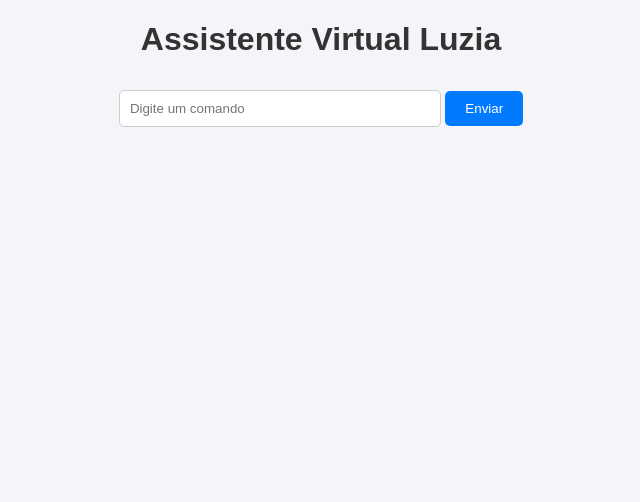
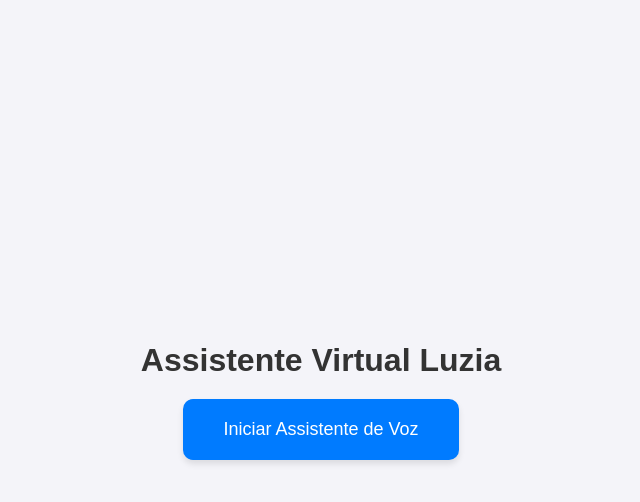
Before and after one commit to devAnnaEliza/assistentevirtual_py, a plain HTML site: page index.html in a window 1280 px wide. Shown: the whole page, without its empty margins (319-959 px from the left). Drawn offline with Linux system fonts and the light colour scheme.

Commit message:
Update index.html

```diff
--- a/index.html
+++ b/index.html
@@ -11,24 +11,24 @@
             margin: 0;
             padding: 0;
             background-color: #f4f4f9;
+            display: flex;
+            justify-content: center;
+            align-items: center;
+            height: 100vh;
         }
         h1 {
             color: #333;
-        }
-        input {
-            padding: 10px;
-            width: 300px;
-            margin: 10px 0;
-            border: 1px solid #ccc;
-            border-radius: 5px;
+            margin-bottom: 20px;
         }
         button {
-            padding: 10px 20px;
+            padding: 20px 40px;
             background-color: #007bff;
             color: white;
             border: none;
-            border-radius: 5px;
+            border-radius: 10px;
+            font-size: 18px;
             cursor: pointer;
+            box-shadow: 0 4px 6px rgba(0, 0, 0, 0.1);
         }
         button:hover {
             background-color: #0056b3;
@@ -41,15 +41,16 @@
     </style>
 </head>
 <body>
-    <h1>Assistente Virtual Luzia</h1>
-    <input type="text" id="comando" placeholder="Digite um comando">
-    <button onclick="enviarComando()">Enviar</button>
-    <div class="response" id="resposta"></div>
+    <div>
+        <h1>Assistente Virtual Luzia</h1>
+        <button onclick="iniciarAssistente()">Iniciar Assistente de Voz</button>
+        <div class="response" id="resposta"></div>
+    </div>
 
     <script>
-        async function enviarComando() {
-            const comando = document.getElementById('comando').value;
+        async function iniciarAssistente() {
             const respostaDiv = document.getElementById('resposta');
+            respostaDiv.textContent = "Iniciando o assistente de voz...";
 
             try {
                 const response = await fetch('http://127.0.0.1:5000/comando', {
@@ -57,7 +58,7 @@
                     headers: {
                         'Content-Type': 'application/json',
                     },
-                    body: JSON.stringify({ comando }),
+                    body: JSON.stringify({ comando: "iniciar" }),
                 });
 
                 const data = await response.json();
```
